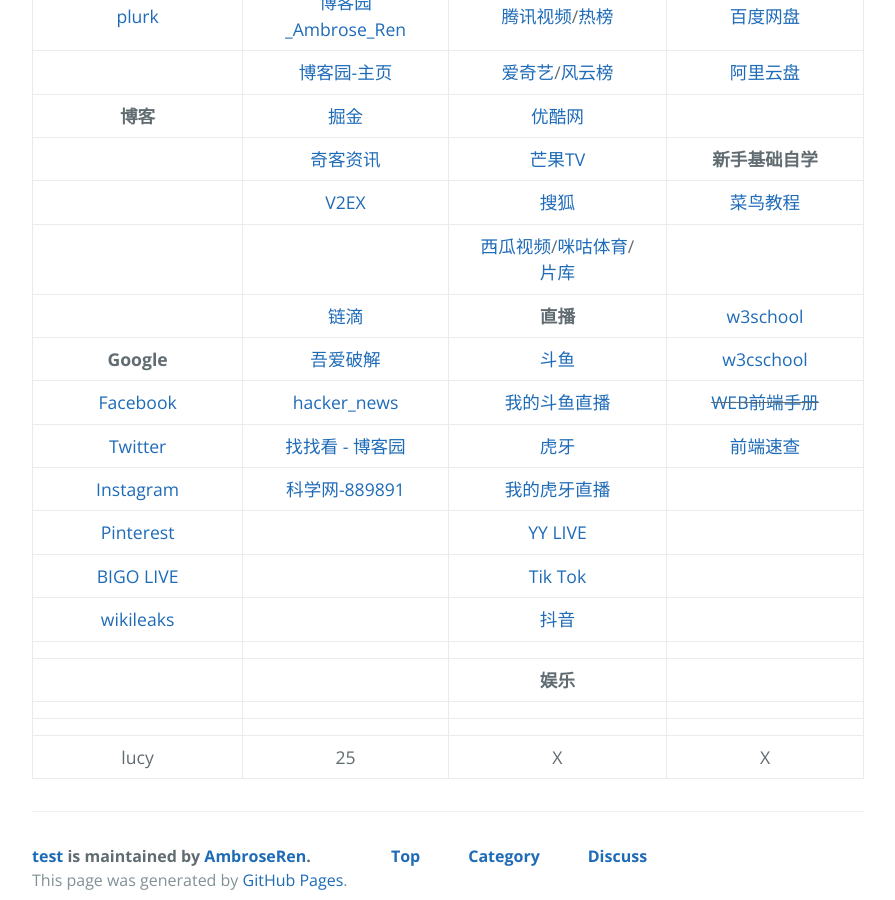
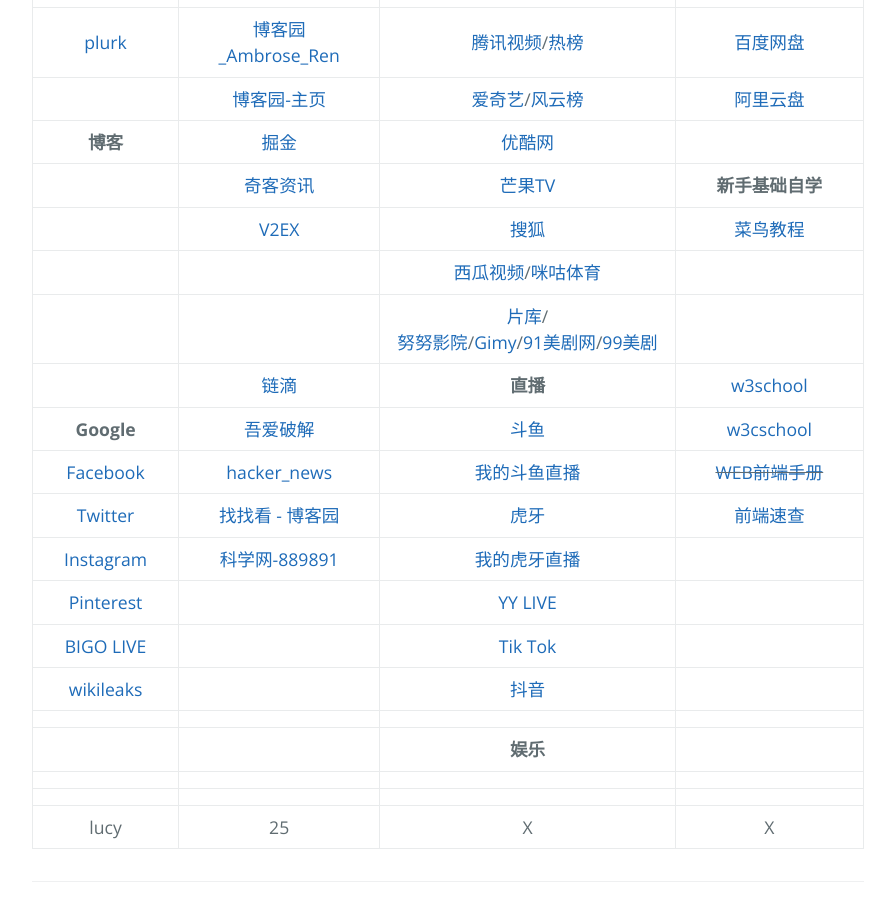
Before and after one commit to AmbroseRen/test, a Jekyll site: the page built from navigation.md, in a window 1280 px wide and 900 px high, scrolled down 1024 px. Shown: the whole window, without its empty margins (192-1087 px from the left). Built offline with Jekyll 4.4.1, drawn with Linux system fonts in a browser that asks for light colours; our own code applies the rules of GitHub Pages for plain Markdown files; the repository's description, which GitHub fills in, is left out.

Commit message:
Update navigation.md

```diff
--- a/navigation.md
+++ b/navigation.md
@@ -25,7 +25,8 @@
 | __博客__ | [掘金](https://juejin.cn/) | [优酷网](https://user.youku.com/page/usc/fav?theme=) | []() |
 | []() | [奇客资讯](https://www.solidot.org/) | [芒果TV](https://i.mgtv.com/my/looklist) | __新手基础自学__ |
 | []() | [V2EX](https://www.v2ex.com/?tab=tech) | [搜狐](https://my.tv.sohu.com/i/bookmark) | [菜鸟教程](https://www.runoob.com/) |
-| []() | []() | [西瓜视频](https://www.ixigua.com/my/favorite)/[咪咕体育](https://www.miguvideo.com/mgs/website/prd/personalCenter.html#/collect)/[片库](https://www.mypianku.net/) | []() |
+| []() | []() | [西瓜视频](https://www.ixigua.com/my/favorite)/[咪咕体育](https://www.miguvideo.com/mgs/website/prd/personalCenter.html#/collect) | []() |
+| []() | []() | [片库](https://www.mypianku.net/)/[努努影院](https://www.nunuyy.cc/)/[Gimy](https://gimy.app/)/[91美剧网](https://91mjw.com/)/[99美剧](https://www.99meiju.org/) | []() |
 | []() | [链滴](https://ld246.com/) | __直播__ | [w3school](https://www.w3school.com.cn/) |
 | __Google__ | [吾爱破解](https://www.52pojie.cn/) | [斗鱼](https://www.douyu.com/directory/myFollow) | [w3cschool](https://www.w3cschool.cn/) |
 | [Facebook](https://www.facebook.com/) | [hacker_news](https://news.ycombinator.com/) | [我的斗鱼直播](https://www.douyu.com/10150268) | ~~[WEB前端手册](#)~~ |
```
